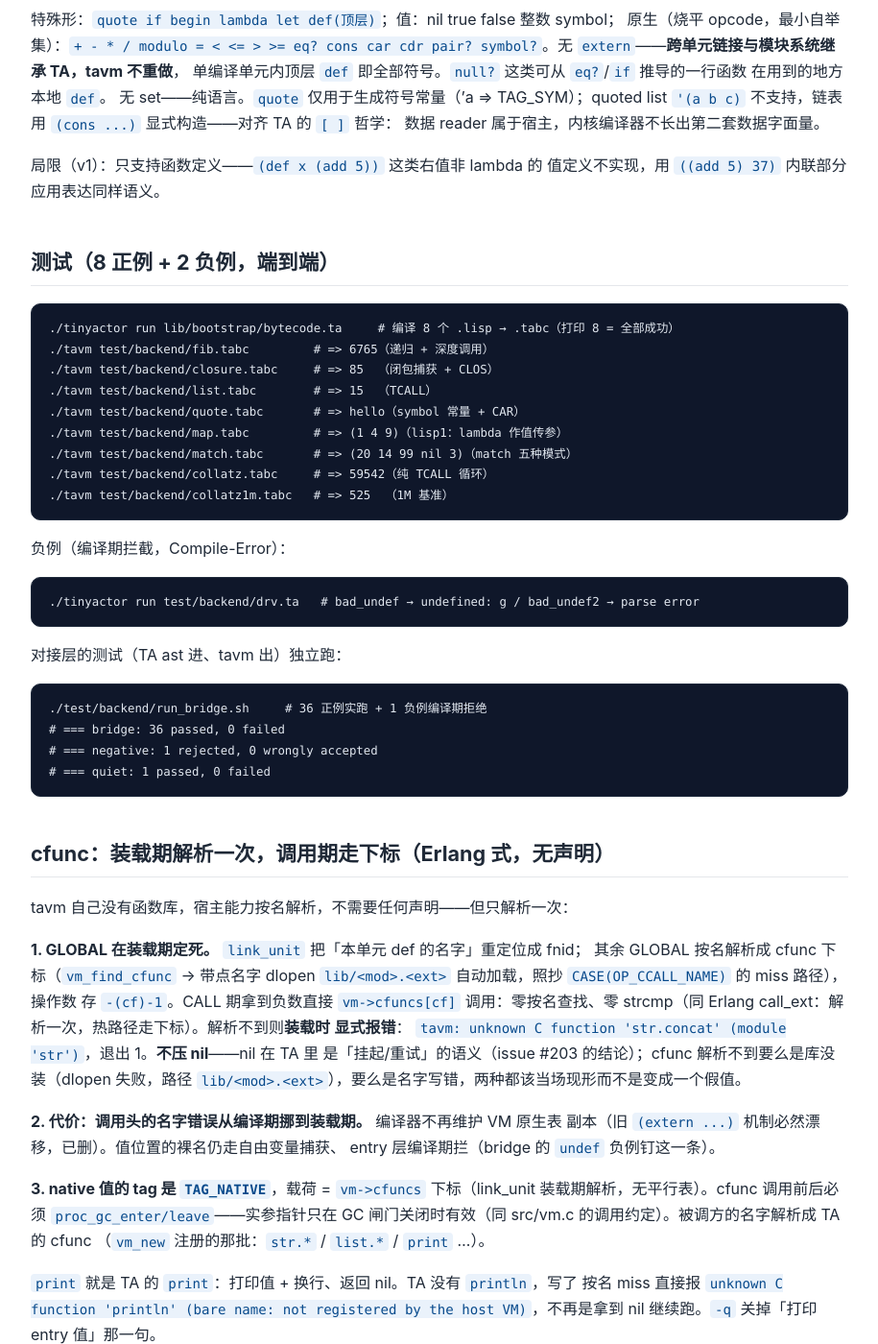
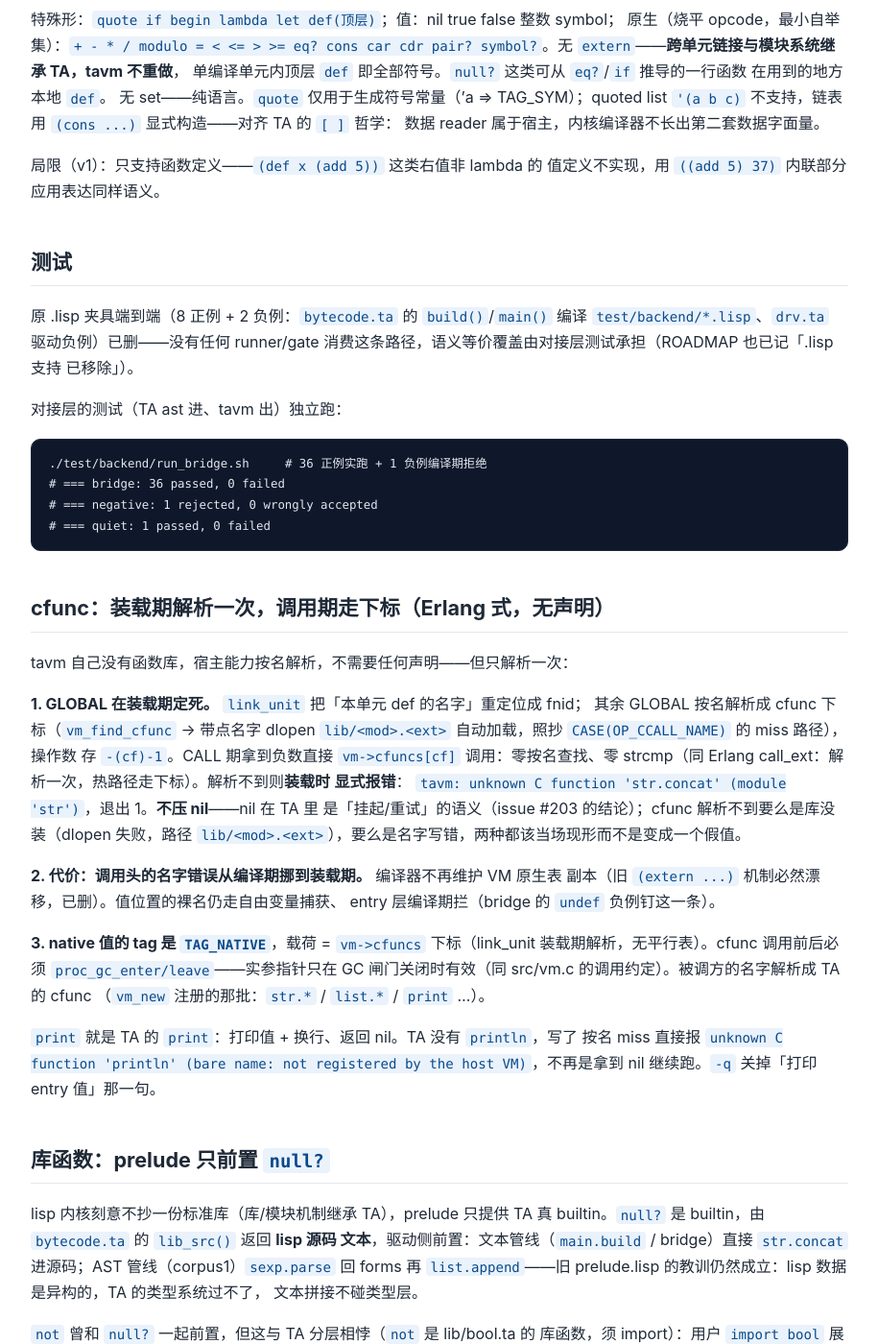
Before and after one commit to tiancaiamao/tinyactor, a Jekyll site: the page built from docs/backend.md, in a window 1280 px wide and 1400 px high, scrolled down 4149 px. Shown: the whole window at 96% size, without its empty margins (182-1097 px from the left). Built offline with Jekyll 4.4.1, drawn with Linux system fonts in a browser that asks for light colours; our own code applies the rules of GitHub Pages for plain Markdown files; some of the changed text lies outside the part shown.

Commit message:
refactor(backend): 删 .lisp 夹具与孤儿驱动，bytecode.ta 只留落盘职责 (#286)
test/backend/*.lisp（8 正例 + 2 负例）没有任何 runner/gate 消费：
bytecode.ta 的 build()/main() 与 drv.ta 都是手工入口，不在任何测试
链上，只会悄悄腐烂。ROADMAP 早已记「.lisp 支持已移除」，语义等价
覆盖由 run_bridge.sh 的 TA AST 管线（36 正例 + 1 负例）承担。

- 删 test/backend/*.lisp（10 个）与 drv.ta（仅驱动负例 .lisp）
- bytecode.ta：删 build()/main() 及随之无用的 import compile/os/sexp，
  头注释改为现状（.tabc 落盘器 + lib_src）
- docs/backend.md：测试一节改为说明删除原因；性能基准一节去掉
  collatz.lisp 交叉引用
- make bootstrap 重生成 lib/bootstrap.tabc，两轮产物 byte-identical
  （fixed point）

测试：make test 全绿；make backend-gate exit 0。

Signed-off-by: tiancaiamao <tiancaiamao@gmail.com>

````diff
--- a/docs/backend.md
+++ b/docs/backend.md
@@ -181,25 +181,12 @@ pair? symbol?`。无 `extern`——**跨单元链接与模块系统继承 TA，t
 局限（v1）：只支持函数定义——`(def x (add 5))` 这类右值非 lambda 的
 值定义不实现，用 `((add 5) 37)` 内联部分应用表达同样语义。
 
-## 测试（8 正例 + 2 负例，端到端）
+## 测试
 
-```sh
-./tinyactor run lib/bootstrap/bytecode.ta     # 编译 8 个 .lisp → .tabc（打印 8 = 全部成功）
-./tavm test/backend/fib.tabc         # => 6765（递归 + 深度调用）
-./tavm test/backend/closure.tabc     # => 85  （闭包捕获 + CLOS）
-./tavm test/backend/list.tabc        # => 15  （TCALL）
-./tavm test/backend/quote.tabc       # => hello（symbol 常量 + CAR）
-./tavm test/backend/map.tabc         # => (1 4 9)（lisp1：lambda 作值传参）
-./tavm test/backend/match.tabc       # => (20 14 99 nil 3)（match 五种模式）
-./tavm test/backend/collatz.tabc     # => 59542（纯 TCALL 循环）
-./tavm test/backend/collatz1m.tabc   # => 525  （1M 基准）
-```
-
-负例（编译期拦截，Compile-Error）：
-
-```sh
-./tinyactor run test/backend/drv.ta   # bad_undef → undefined: g / bad_undef2 → parse error
-```
+原 .lisp 夹具端到端（8 正例 + 2 负例：`bytecode.ta` 的 `build()`/`main()`
+编译 `test/backend/*.lisp`、`drv.ta` 驱动负例）已删——没有任何 runner/gate
+消费这条路径，语义等价覆盖由对接层测试承担（ROADMAP 也已记「.lisp 支持
+已移除」）。
 
 对接层的测试（TA ast 进、tavm 出）独立跑：
 
@@ -253,8 +240,7 @@ compile 的 collect_globals 对重名 def 编译期拒绝，双保险。
 
 ## 性能基准
 
-collatz 1M（`collatz1m.tabc`，与 `test/backend/collatz.lisp` 同负载：1..999999 取 max
-steps => 525）：
+collatz 1M（1..999999 取 max steps => 525）：
 
 | 实现 | 耗时 |
 |---|---|
````
Also changed, not shown: 13 other files.
